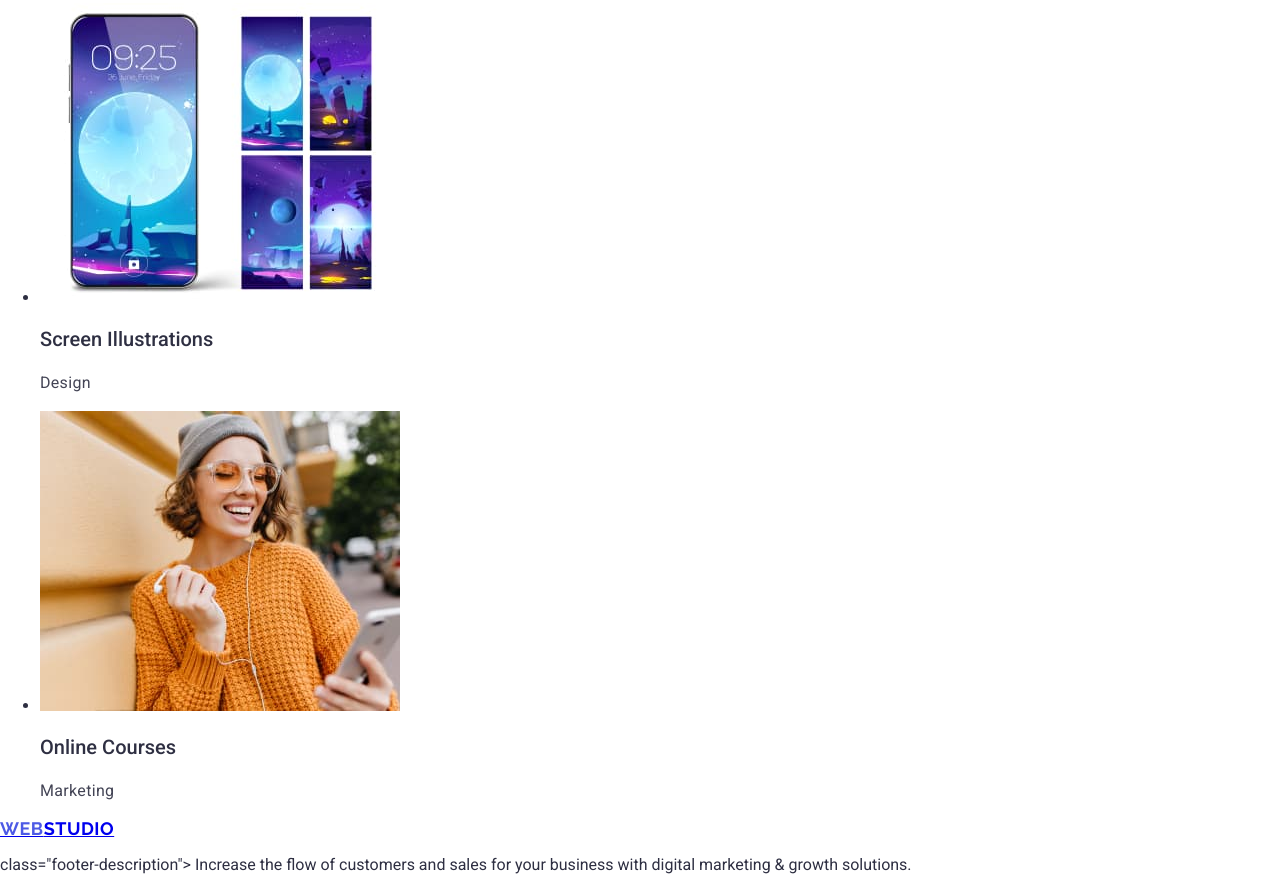
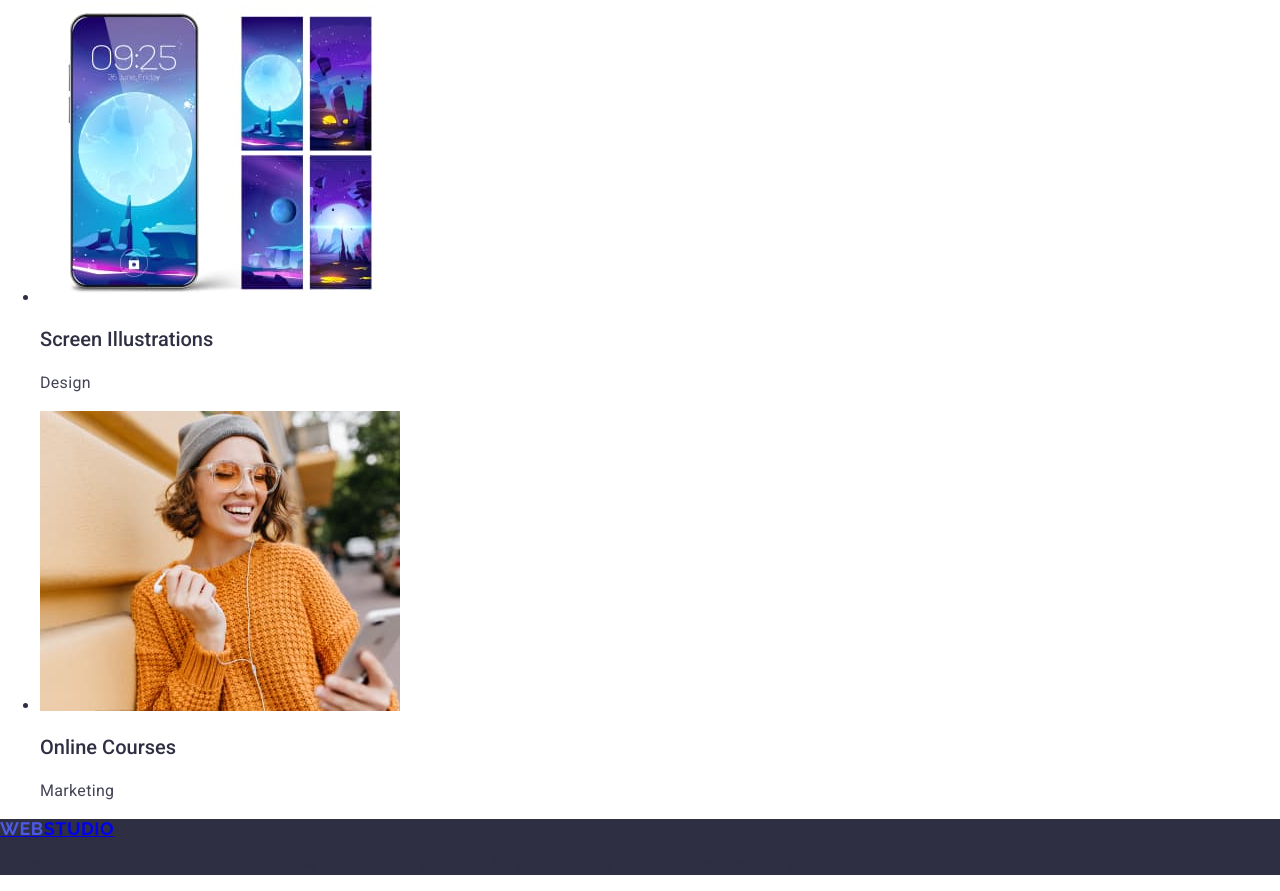
Before and after one commit to Pavlo-Martyniuk/goit-markup-hw-02, a plain HTML site: page index.html in a window 1280 px wide. Shown: the part 3995-4886 px from the top of the page. Drawn offline with nearby package versions, Linux system fonts and the light colour scheme.

Commit message:
finish_2

```diff
--- a/css/styles.css
+++ b/css/styles.css
@@ -202,6 +202,7 @@ body {
 }
 
 .footer {
+  background-color: #2e2f42;
 }
 
 .footer-description {
```
